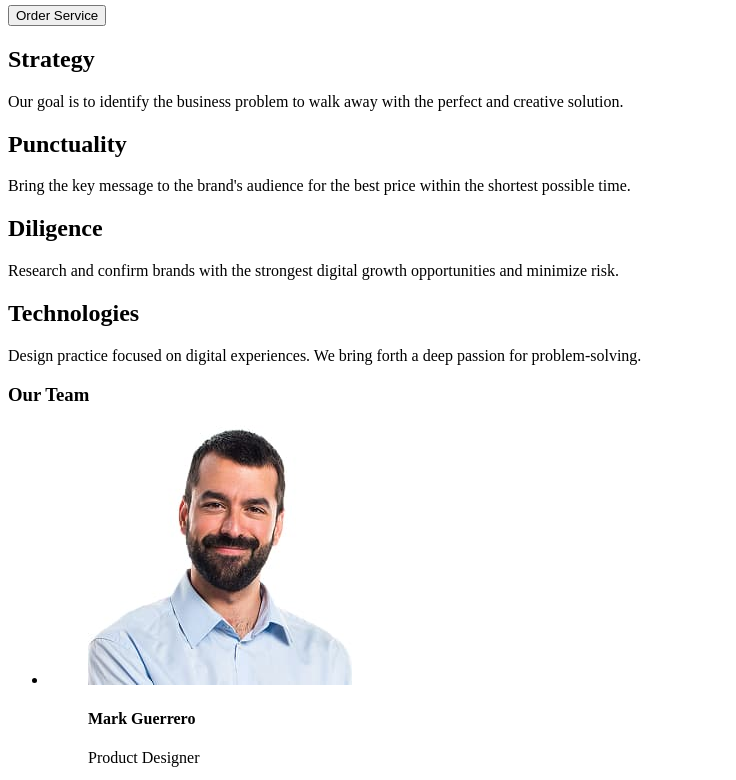
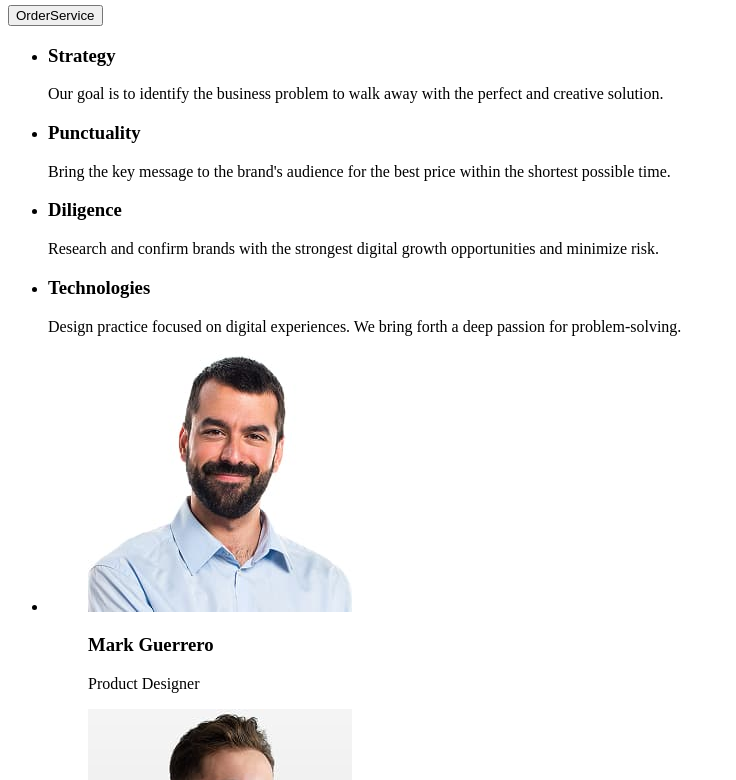
Before and after one commit to mwwwwwwwwe/goit-markup-hw-01, a plain HTML site: page index.html in a window 1280 px wide. Shown: the part 210-990 px from the top of the page, without its empty margins (0-736 px from the left). Drawn offline with Linux system fonts and the light colour scheme.

Commit message:
add markup header

```diff
--- a/index.html
+++ b/index.html
@@ -5,72 +5,89 @@
     <meta name="viewport" content="width=device-width, initial-scale=1.0">
     <title>Web Studio</title>
 </head>
-<body>
+ <body>
 <header>
-
+  <!-- Header section -->
     <nav>
+      <!-- Logo section -->
         <a href="./index.html">WebStudio</a>
+        <!-- Menu section -->
         <ul>
             <li><a href="#">Studio</a></li>
             <li><a href="#">Portfolio</a></li>
             <li><a href="#">Contacts</a></li>
         </ul>
     </nav>
+  <!-- Address section-->
  <address>
     <ul>
         <li><a href="mailto:info@devstudio.com">info@devstudio.com</a></li>
-        <li><a href="tell:+110001111111">+11 (000) 111-11-11</a></li>
+        <li><a href="tel:+110001111111">+11 (000) 111-11-11</a></li>
     </ul>
  </address>
- <section>
-    <h1>Effective Solutions for Your Business</h1>
-    <button type="button">Order Service</button>
- </section>
-
+ <!-- Main section -->
+<main>
+  <!-- Hero section -->
+  <section>
+    <h1>EffectiveSolutionsforYourBusiness</h1>
+    <!-- Button section -->
+    <button type="button">OrderService</button>
+  </section>
+  </main>
 </header>
+<!-- Features section -->
 <main>
-    <section>
-        <article>
-            <h2>Strategy</h2>
-            <p>Our goal is to identify the business problem to walk away with the perfect and creative solution. </p>
-        </article>
-     </section>
-   <section>
-        <article>
-            <h2>Punctuality</h2>
-            <p>Bring the key message to the brand's audience for the best price within the shortest possible time.</p>
-        </article>
-     </section>
-       <section>
-        <article>
-            <h2>Diligence</h2>
-            <p>Research and confirm brands with the strongest digital growth opportunities and minimize risk.</p>
-        </article>
-     </section>
-      <section>
-        <article>
-            <h2>Technologies</h2>
-            <p>Design practice focused on digital experiences. We bring forth a deep passion for problem-solving.</p>
-        </article>
-     </section>
+  <!-- Logical heading -->
+   <h2 hidden>Features</h2>
+    <!-- Features list -->
+  <ul>
+          <li>
+            <h3>Strategy</h3>
+            <p>
+              Our goal is to identify the business problem to walk away with the perfect and creative solution.
+            </p>
+          </li>
+          <li>
+            <h3>Punctuality</h3>
+            <p>
+              Bring the key message to the brand's audience for the best price within the shortest possible time.
+            </p>
+          </li>
+          <li>
+            <h3>Diligence</h3>
+            <p>
+              Research and confirm brands with the strongest digital growth opportunities and minimize risk.
+            </p>
+          </li>
+          <li>
+            <h3>Technologies</h3>
+            <p>
+              Design practice focused on digital experiences. We bring forth a deep passion for problem-solving.
+            </p>
+          </li>
+        </ul>
+      </section>
 </main>
+ <!-- Team section -->
 <section>
-  <h3>Our Team</h3>
+  <!-- Section heading -->
+  <h2 hidden>Our Team</h2>
   <ul>
     <li>
+      <!-- Team member -->
       <figure>
         <img src="images/mark-guerrero.jpg" alt="Mark Guerrero">
         <figcaption>
-          <h4>Mark Guerrero</h4>
+          <h3>Mark Guerrero</h3>
           <p>Product Designer</p>
-        </figcaption>
-      </figure>
+          </figure>
+          </figcaption>
     </li>
     <li>
       <figure>
         <img src="images/tom-ford.jpg" alt="Tom Ford">
         <figcaption>
-          <h4>Tom Ford</h4>
+          <h3>Tom Ford</h3>
           <p>Frontend Developer</p>
         </figcaption>
       </figure>
@@ -79,7 +96,7 @@
       <figure>
         <img src="images/camila-garcia.jpg" alt="Camila Garcia">
         <figcaption>
-          <h4>Camila Garcia</h4>
+          <h3>Camila Garcia</h3>
           <p>Marketing</p>
         </figcaption>
       </figure>
@@ -88,15 +105,17 @@
       <figure>
         <img src="images/daniel-wilson.jpg" alt="Daniel Wilson">
         <figcaption>
-          <h4>Daniel Wilson</h4>
+          <h3>Daniel Wilson</h3>
           <p>UI Designer</p>
         </figcaption>
       </figure>
     </li>
   </ul>
 </section>
+ <!-- Footer section -->
 <footer>
-  <h5>WebStudio</h5>
+   <!-- Logo section -->
+<a href="./index.html">Web Studio</a>
   <p>Increase the flow of customers and sales for your business with digital marketing & growth solutions.</p>
 </footer>
 </body>
```
